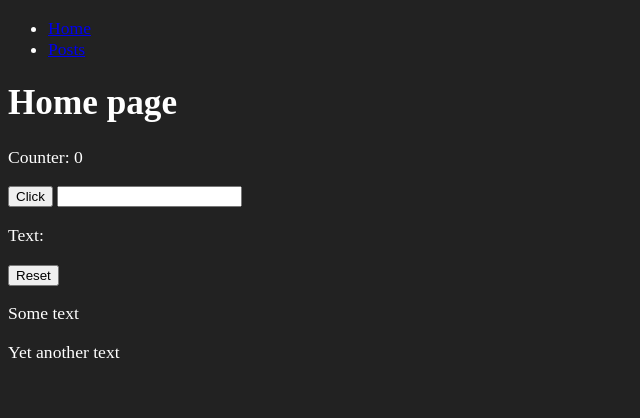
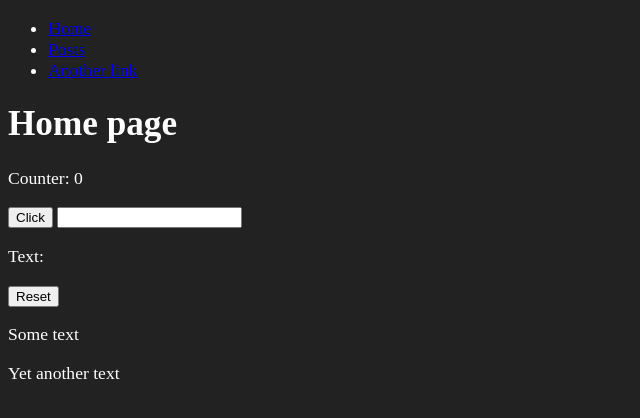
Before and after one commit to matej-kotrba/svelte-demo, a SvelteKit app: page / in a window 1280 px wide. Shown: the top 418 px of the page, without its empty margins (0-640 px from the left). Built offline with nearby package versions, Linux system fonts and the light colour scheme.

Commit message:
Changed layout

```diff
--- a/src/routes/+layout.svelte
+++ b/src/routes/+layout.svelte
@@ -10,6 +10,9 @@
 		<li>
 			<a href="/posts">Posts</a>
 		</li>
+		<li>
+			<a href="/another-link">Another link</a>
+		</li>
 	</ul>
 </nav>
 
```
